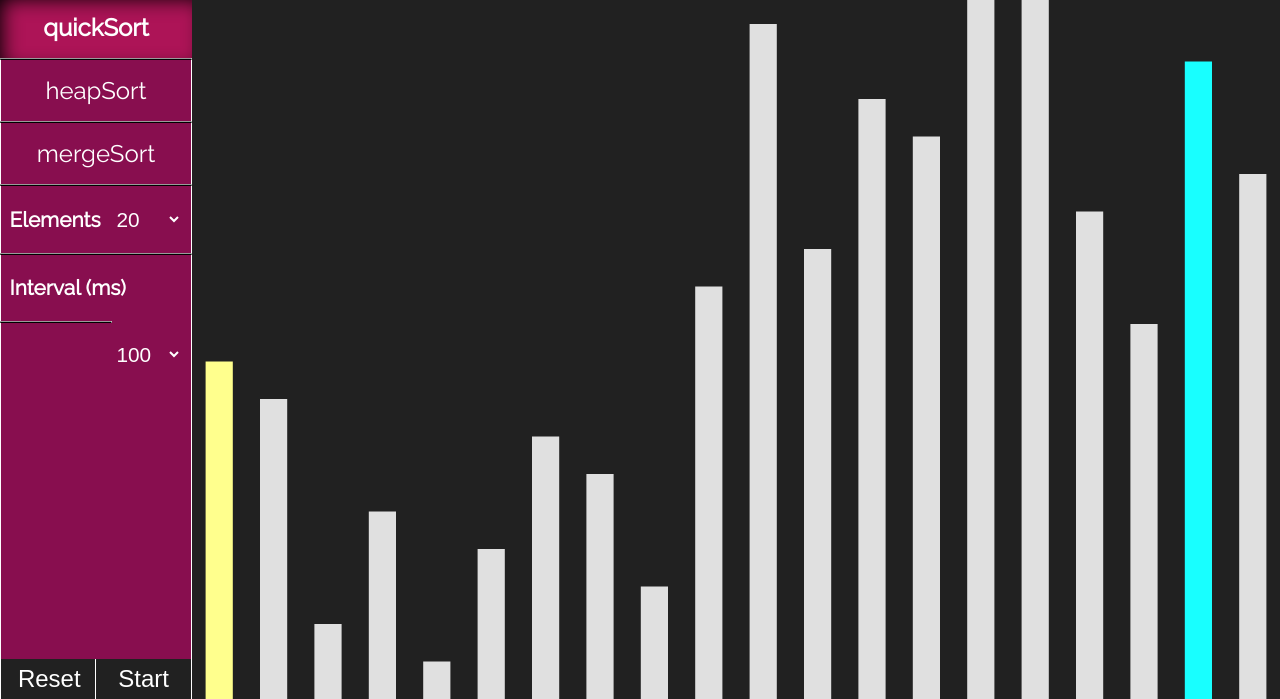
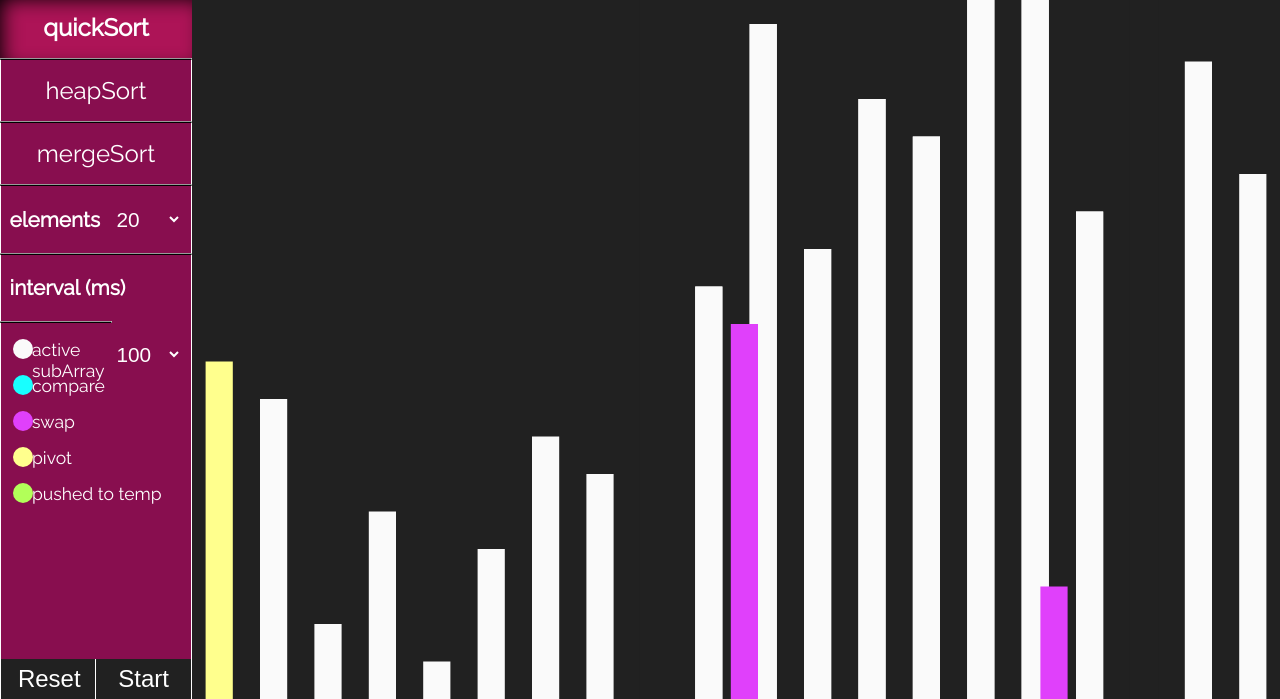
Before and after one commit to christophermanahan/sort.js, a plain HTML site: page index.html in a window 1280 px wide. Both pictures are taken after a click on the button "Start". Shown: the part 101-800 px from the top of the page. Drawn offline with Linux system fonts and the light colour scheme.

Commit message:
added color coding

```diff
--- a/css/styles.css
+++ b/css/styles.css
@@ -86,6 +86,42 @@ button {
   bottom: 0;
 }
 
+.color {
+	width: 20px;
+  height: 20px;
+  border-radius: 20px;
+  position: relative;
+  left: 1vw;
+  margin-top: 2vh;
+}
+
+.color-text {
+	width: 11vw;
+	font-size: 1.1em;
+	position: relative;
+  left: 1.5vw;
+}
+
+#active {
+	background: #FAFAFA;
+}
+
+#compare {
+	background: #18FFFF;
+}
+
+#swap {
+	background: #E040FB;
+}
+
+#pivot {
+	background: #FFFF8D;
+}
+
+#temp {
+	background: #B2FF59;
+}
+
 #reset-btn {
 	left: 0.1vw;
 }
--- a/index.html
+++ b/index.html
@@ -17,7 +17,7 @@
           <input type="radio" name="sort" class="input" id="merge">
           <label for="merge" class="label">mergeSort</label><hr>
         </form>
-        <h3>Elements</h3>
+        <h3>elements</h3>
         <select id="elements">
           <option value="10">10</option>
           <option value="20" selected="selected">20</option>
@@ -26,7 +26,7 @@
           <option value="200">200</option>
         </select>
         <hr>
-        <h3>Interval (ms)</h3>
+        <h3>interval (ms)</h3>
         <select id="interval">
           <option value="10">10</option>
           <option value="50">50</option>
@@ -35,6 +35,21 @@
           <option value="1000">1000</option>
         </select>
         <hr>
+        <div class="color" id="active">
+          <div class="color-text">active subArray</div>
+        </div>
+        <div class="color" id="compare">
+          <div class="color-text">compare</div>
+        </div>
+        <div class="color" id="swap">
+          <div class="color-text">swap</div>
+        </div>
+        <div class="color" id="pivot">
+          <div class="color-text">pivot</div>
+        </div>
+        <div class="color" id="temp">
+         <div class="color-text">pushed to temp</div>
+        </div>
         <button id='reset-btn'>Reset</button>
         <button id='start-btn'>Start</button>
       </div>
--- a/js/sortVisualizer.js
+++ b/js/sortVisualizer.js
@@ -2,7 +2,8 @@ class Sort {
 
 	constructor (canvas) {
 		this.canvas = canvas;
-		this.defaultColor = '#E0E0E0';
+		this.defaultColor = '#757575';
+		this.activeColor = '#FAFAFA';
 		this.compareColor = '#18FFFF';
 		this.swapColor = '#E040FB';
 		this.pivotColor = '#FFFF8D';
@@ -134,29 +135,41 @@ class Sort {
 				animate = next[0],
 				i = next[1],
 				j = next[2];
-
-		if (animate === 'selectPivot') {
+		if (animate === 'active') {
+			console.log('here')
+			for (let k = i; k <= j; k++) {
+				if (this.displayArr[k].color !== this.pivotColor && this.displayArr[k].color !== this.tempColor) {
+					this.displayArr[k].color = this.activeColor;
+				}
+			}
+			this.canvasArray();
+		} else if (animate === 'inactive') {
+			for (let k = i; k <= j; k++) {
+				this.displayArr[k].color = this.defaultColor;
+			}
+			this.canvasArray();
+		} else if (animate === 'selectPivot') {
 			this.displayArr[i].color = this.pivotColor;
 			this.canvasArray();
 		} else if (animate === 'unselectPivot') {
-			this.displayArr[i].color = this.defaultColor;
+			this.displayArr[i].color = this.activeColor;
 			this.canvasArray();
 		} else if (animate === 'compare') {
 			this.colorSwap(this.compareColor, i, j);
 			this.canvasArray();
+			this.colorSwap(this.activeColor, i, j);
 		} else if (animate === 'swap') {
 			this.canvasArray(i, j);
 			this.swap(this.displayArr, i, j);
+			this.colorSwap(this.activeColor, i, j);
 		} else if (animate === 'temp') {
 			this.displayArr[i].color = this.tempColor;
 			this.canvasArray();
 		} else if (animate === 'assign') {
 			this.displayArr[i].value = j;
 			this.displayArr[i].color = this.defaultColor;
-			// j = undefined;
 			this.canvasArray();
 		}
-		this.colorSwap(this.defaultColor, i, j);
 	}
 
 	colorSwap (type, i, j) {
@@ -198,8 +211,17 @@ class Sort {
 		this.next.push(['unselectPivot', i]);
 	}
 
+	active (left, right) {
+		this.next.push(['active', left, right]);
+	}
+
+	inactive (left, right) {
+		this.next.push(['inactive', left, right]);
+	}
+
 	/*----------------- QUICKSORT -----------------*/
 	partition (left, right) {
+		this.active(left, right);
 	  let i, j;
 	  //choose random pivot and swap with first element in array partition
 	  let pivot = Math.floor(Math.random() * (right - left) + left);
@@ -214,7 +236,8 @@ class Sort {
 	  }
 
 	  if (left !== i - 1) this.displaySwap(left, i - 1);
-	  this.unselectPivot(i - 1);
+	  //this.unselectPivot(i - 1);
+	  this.inactive(left, right);
 	  return i - 1;
 	}
 
@@ -239,6 +262,7 @@ class Sort {
 	}
 
 	merge (left, middle, right) {
+		this.active(left, right);
 	  let temp = [],
 	      i = left,
 	      j = middle + 1
```
